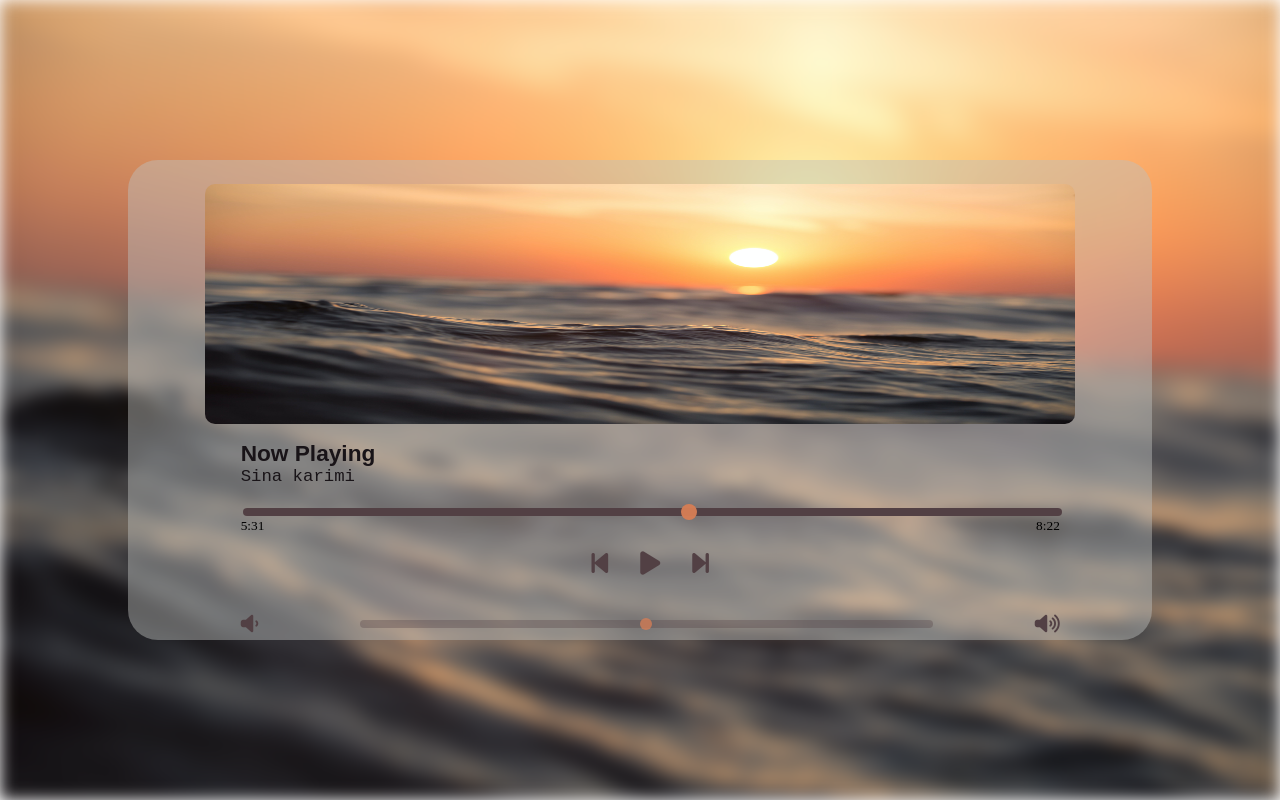
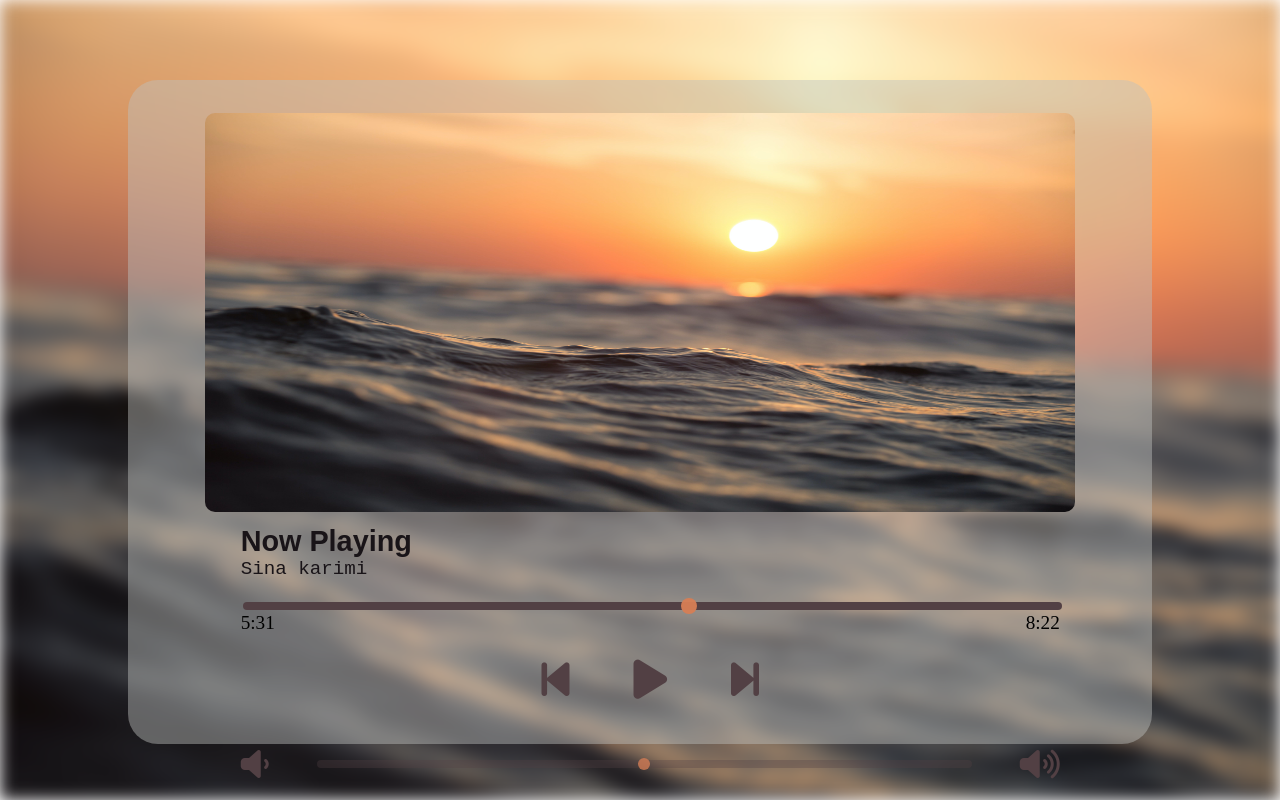
Before and after one commit to sinakarimiorg/music-player, a plain HTML site: page index.html in a window 1280 px wide. Drawn offline with Linux system fonts and the light colour scheme.

Commit message:
add responsive style codes

```diff
--- a/css/media-queries.css
+++ b/css/media-queries.css
@@ -0,0 +1,137 @@
+@media (max-height: 730px) {
+    .player-box {
+        height: 80% !important;
+        top: 10% !important;
+    }
+
+    .music-name {
+        font-size: larger !important;
+    }
+
+    .singer-name {
+        font-size: large !important;
+    }
+
+    .time-detail {
+        font-size: 0.7rem !important;
+    }
+
+    .action-icons i {
+        padding: 0 1.5rem !important;
+        font-size: 1.7rem !important;
+    }
+
+    .action-icons i:hover {
+        font-size: 2rem !important;
+    }
+
+    .volume i {
+        font-size: 1.5rem !important;
+    }
+
+    .volume i:hover {
+        font-size: 1.8rem !important;
+    }
+}
+
+
+/* Medium devices (tablets, 768px and down) */
+@media (min-width: 768px) {
+    .player-box {
+        height: 70%;
+        top: 15%
+    }
+
+    .music-cover {
+        height: 60%;
+    }
+
+    .details {
+        top: 66%;
+    }
+
+    .music-name {
+        font-size: 1.8rem;
+    }
+
+    .singer-name {
+        font-size: 1.2rem;
+    }
+
+    .action-icons i {
+        padding: 0 2rem;
+        font-size: 2.8rem;
+    }
+
+    .action-icons i:hover {
+        font-size: 3.1rem;
+    }
+
+    .time-detail {
+        font-size: 1.2rem;
+    }
+
+    .volume i {
+        font-size: 2rem;
+    }
+
+    .volume i:hover {
+        font-size: 2.3rem;
+    }
+
+    .music-volume{
+        width: 80%;
+    }
+}
+
+
+/* Large devices (desktops, 992px and up) */
+
+@media (min-width: 992px) {}
+
+
+/* Extra large devices (large desktops, 1200px and up) */
+
+@media (min-width: 1200px) {
+    .player-box {
+        height: 83%;
+        top: 10%
+    }
+
+    .music-cover {
+        height: 60%;
+    }
+
+    .details {
+        top: 67%;
+    }
+
+    .music-name {
+        font-size: 1.8rem;
+    }
+
+    .singer-name {
+        font-size: 1.2rem;
+    }
+
+    .action-icons i {
+        padding: 1.5rem 2rem;
+        font-size: 2.8rem;
+    }
+
+    .action-icons i:hover {
+        font-size: 3.1rem;
+    }
+
+    .time-detail {
+        font-size: 1.2rem;
+    }
+
+    .volume i {
+        font-size: 2rem;
+    }
+
+    .volume i:hover {
+        font-size: 2.3rem;
+    }
+}
--- a/css/style.css
+++ b/css/style.css
@@ -41,9 +41,8 @@ margin: 0;
 
 .details{
     width: 80%;
-    margin-top: 1rem;
     position: absolute;
-    top: 55%;
+    top: 56%;
     left: 11%;
     display: flex;
     justify-content: center;
@@ -54,13 +53,13 @@ margin: 0;
 .music-name{
     font-family: Arial, Helvetica, sans-serif;
     margin: 0;
-    font-size: 17pt;
+    font-size: 1.2rem;
     font-weight: bolder;
     color: #191418;
 }
 .singer-name{
     font-family: monospace;
-    font-size: 13pt;
+    font-size: 0.9rem;
     margin: 0 ;
     color: #191418;
 }
@@ -94,7 +93,7 @@ margin: 0;
     display: flex;
     justify-content: space-between;
     text-align: center;
-    font-size: 10pt;
+    font-size: 0.8rem;
 
 }
 
@@ -107,13 +106,13 @@ margin: 0;
 
 .action-icons i {
     padding: 1rem;
-    font-size: 20pt;
+    font-size: 1.8rem;
     color: #524044;
     cursor: pointer;
 }
 
 .action-icons i:hover{
-    font-size: 24pt;
+    font-size: 2.1rem;
     color:  #d67e55c5;
 }
 
@@ -132,13 +131,13 @@ transition: .2s;
 }
 
 .volume i {
-    font-size: 15pt;
+    font-size: 1.3rem;
     color: #524044;
     cursor: pointer;
 }
 
 .volume i:hover{
-    font-size: 17pt;
+    font-size: 1.5rem;
     color:  #d67e55c5;
 }
 
```
